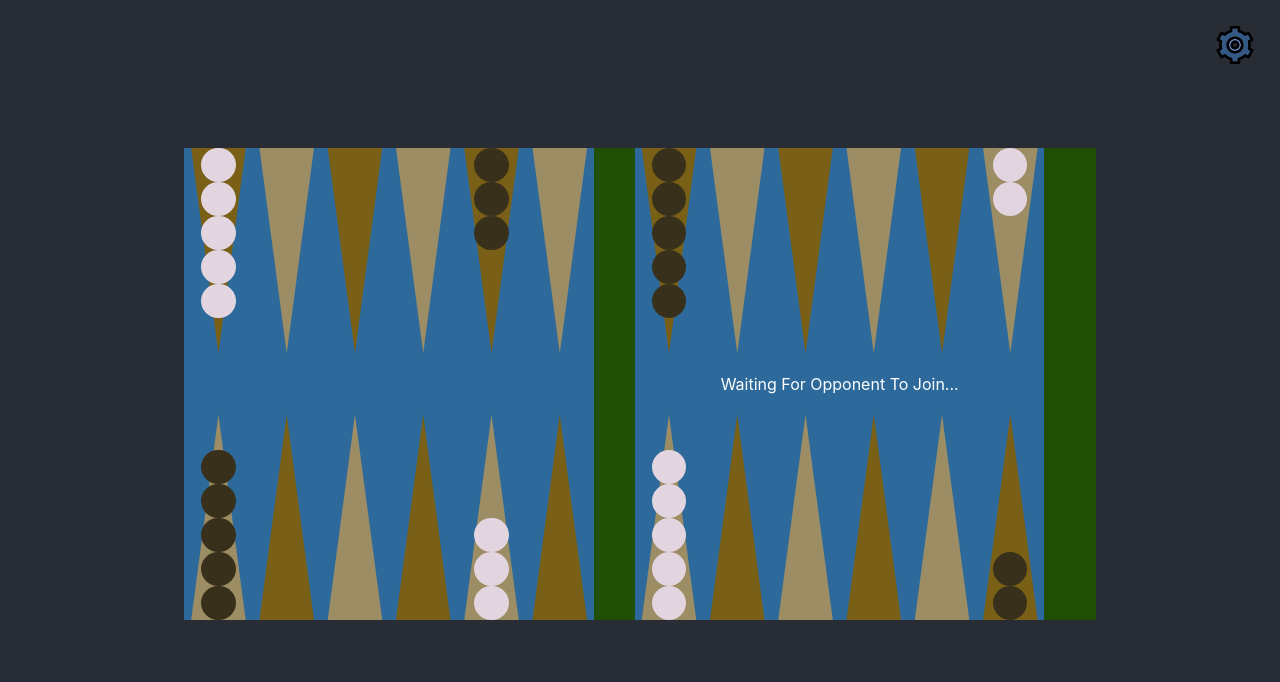
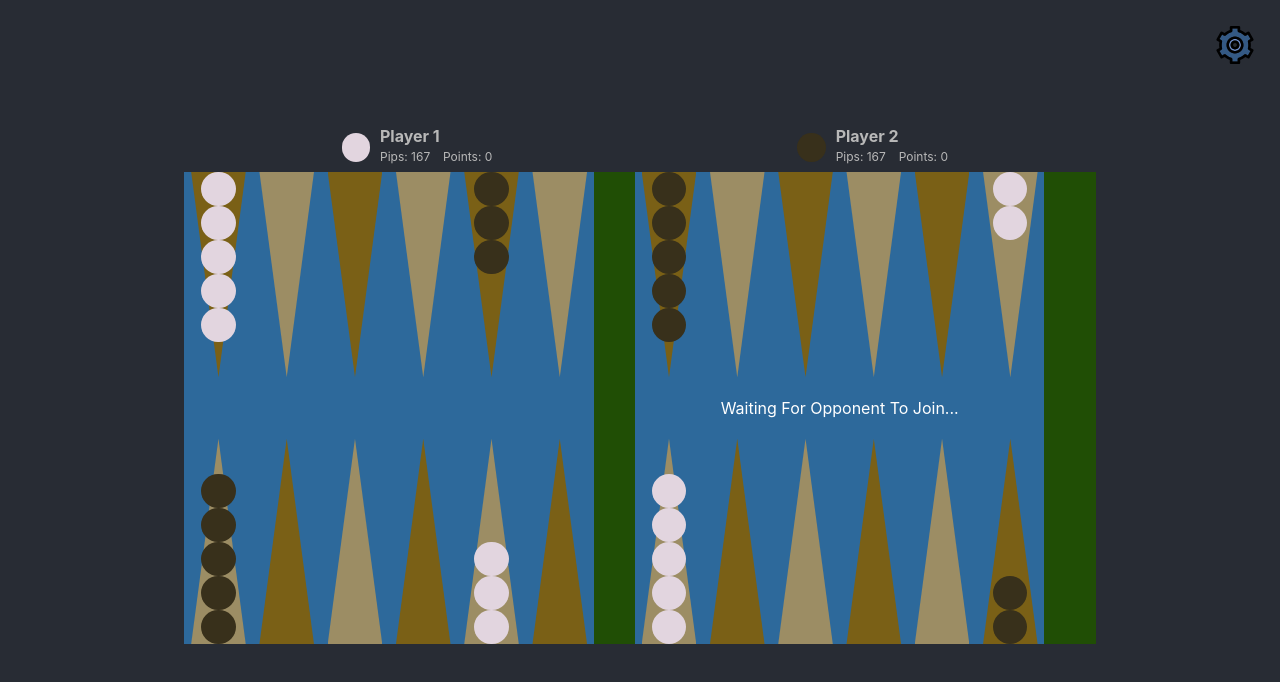
Before and after one commit to sam-swarr/backgammon, a React (Create React App) app: page /local in a window 1280 px wide. Shown: the top 682 px of the page. Built offline with nearby package versions, Linux system fonts and the light colour scheme.

Commit message:
add PlayerCard component to display pip count and score

```diff
--- a/src/App.css
+++ b/src/App.css
@@ -133,6 +133,54 @@
     height: 9vh;
     width: 50vw;
   }
+}
+
+.Player-cards-wrapper {
+  display: flex;
+  height: 6vh;
+  margin-left: 5.5%;
+  margin-right: 5.5%;
+  width: 89%;
+}
+
+.Player-card-wrapper {
+  color: #b8b8b8;
+  display: flex;
+  justify-content: center;
+  width: 50%;
+}
+
+.Player-card-checker-wrapper {
+  display: flex;
+  height: 6vh;
+  width: 6vh
+}
+
+.Player-card-checker-wrapper .Checker {
+  margin: 20% 20%;
+  height: 60%;
+  width: 60%;
+}
+
+.Player-name-and-score-wrapper {
+  display: flex;
+  flex-direction: column;
+}
+
+.Player-name-wrapper {
+  font-size: 2vh;
+  font-weight: bold;
+  height: 50%;
+}
+
+.Player-score-wrapper {
+  display: flex;
+  font-size: 1.5vh;
+  height: 50%;
+}
+
+.Player-points-wrapper {
+  margin-left: 1vw;
 }
 
 .Information-text-wrapper {
--- a/src/App.tsx
+++ b/src/App.tsx
@@ -2,18 +2,17 @@ import { FunctionComponent } from "react";
 import cx from "classnames";
 import "./App.css";
 
-import GameBoard from "./GameBoard";
 import MainMenu from "./MainMenu";
 import SettingsMenuButton from "./SettingsMenuButton";
 import SettingsMenu from "./SettingsMenu";
 import GameOverDialog from "./GameOverDialog";
-import InformationText from "./InformationText";
 import { RouterProvider, createBrowserRouter } from "react-router-dom";
 import NetworkedGameRoom, {
   loader as NetworkedGameRoomLoader,
 } from "./NetworkedGameRoom";
 import { ActionsContext, LocalGameActions } from "./ActionsContext";
 import { useAppDispatch } from "./store/hooks";
+import GameRoom from "./GameRoom";
 
 type AppProps = {};
 
@@ -28,10 +27,7 @@ const App: FunctionComponent<AppProps> = () => {
       path: "/local",
       element: (
         <ActionsContext.Provider value={new LocalGameActions(dispatch)}>
-          <div className={"Game-area-wrapper"}>
-            <GameBoard />
-            <InformationText />
-          </div>
+          <GameRoom />
         </ActionsContext.Provider>
       ),
     },
--- /dev/null
+++ b/src/GameRoom.tsx
@@ -0,0 +1,16 @@
+import { FunctionComponent } from "react";
+import PlayerCards from "./PlayerCards";
+import GameBoard from "./GameBoard";
+import InformationText from "./InformationText";
+
+const GameRoom: FunctionComponent = () => {
+  return (
+    <div className={"Game-area-wrapper"}>
+      <PlayerCards />
+      <GameBoard />
+      <InformationText />
+    </div>
+  );
+};
+
+export default GameRoom;
--- a/src/NetworkedGameRoom.tsx
+++ b/src/NetworkedGameRoom.tsx
@@ -1,9 +1,7 @@
 import { FunctionComponent, useEffect, useState } from "react";
 
 import { useLoaderData } from "react-router-dom";
-import InformationText from "./InformationText";
 import { useAppDispatch } from "./store/hooks";
-import GameBoard from "./GameBoard";
 import {
   FirestoreGameData,
   findLobby,
@@ -25,6 +23,7 @@ import { setDiceState } from "./store/diceSlice";
 import { setCurrentPlayer } from "./store/currentPlayerSlice";
 import { enqueueNetworkedMoves } from "./store/animatableMovesSlice";
 import { getClientPlayer } from "./Utils";
+import GameRoom from "./GameRoom";
 
 type LoaderData = {
   roomCode: string;
@@ -89,10 +88,7 @@ const NetworkedGameRoom: FunctionComponent = () => {
   } else {
     return (
       <ActionsContext.Provider value={gameActions}>
-        <div className={"Game-area-wrapper"}>
-          <GameBoard />
-          <InformationText />
-        </div>
+        <GameRoom />
       </ActionsContext.Provider>
     );
   }
--- /dev/null
+++ b/src/PlayerCard.tsx
@@ -0,0 +1,73 @@
+import { FunctionComponent, useContext } from "react";
+import { ActionsContext, LocalGameActions } from "./ActionsContext";
+import Checker from "./Checker";
+import { Color, Player } from "./Types";
+import { useAppSelector } from "./store/hooks";
+import { pipCount } from "./store/gameBoardSlice";
+import { isHostClient } from "./Utils";
+
+export enum PlayerCardSide {
+  Left = "LEFT",
+  Right = "RIGHT",
+}
+
+type PlayerCardProps = {
+  side: PlayerCardSide;
+};
+
+const PlayerCard: FunctionComponent<PlayerCardProps> = ({
+  side,
+}: PlayerCardProps) => {
+  const [gameBoardState, settings, players] = useAppSelector((state) => [
+    state.gameBoard,
+    state.settings,
+    state.players,
+  ]);
+  let actions = useContext(ActionsContext);
+
+  let playerName = "";
+  let pips = 167;
+  let color = Color.Black;
+  if (side === PlayerCardSide.Left) {
+    if (actions instanceof LocalGameActions) {
+      playerName = "Player 1";
+    } else {
+      playerName = isHostClient(players, actions) ? "You" : "Opponent";
+    }
+    pips = pipCount(gameBoardState, Player.One);
+    color = settings.playerOneColor;
+  } else {
+    if (actions instanceof LocalGameActions) {
+      playerName = "Player 2";
+    } else {
+      playerName = isHostClient(players, actions) ? "Opponent" : "You";
+    }
+    pips = pipCount(gameBoardState, Player.Two);
+    color = settings.playerOneColor === Color.Black ? Color.White : Color.Black;
+  }
+
+  let playerScore = 0;
+
+  return (
+    <div className={"Player-card-wrapper"}>
+      <div className={"Player-card-checker-wrapper"}>
+        <Checker
+          color={color}
+          onAnimationComplete={() => {}}
+          animation={null}
+        />
+      </div>
+      <div className={"Player-name-and-score-wrapper"}>
+        <div className={"Player-name-wrapper"}>{playerName}</div>
+        <div className={"Player-score-wrapper"}>
+          <div className={"Player-pip-count-wrapper"}>{"Pips: " + pips}</div>
+          <div className={"Player-points-wrapper"}>
+            {"Points: " + playerScore}
+          </div>
+        </div>
+      </div>
+    </div>
+  );
+};
+
+export default PlayerCard;
--- /dev/null
+++ b/src/PlayerCards.tsx
@@ -0,0 +1,13 @@
+import { FunctionComponent } from "react";
+import PlayerCard, { PlayerCardSide } from "./PlayerCard";
+
+const PlayerCards: FunctionComponent = () => {
+  return (
+    <div className={"Player-cards-wrapper"}>
+      <PlayerCard side={PlayerCardSide.Left} />
+      <PlayerCard side={PlayerCardSide.Right} />
+    </div>
+  );
+};
+
+export default PlayerCards;
--- a/src/store/gameBoardSlice.tsx
+++ b/src/store/gameBoardSlice.tsx
@@ -159,6 +159,17 @@ export function didPlayerWin(
   return GameResult.PlayerWonGammon;
 }
 
+export function pipCount(gameBoardState: GameBoardState, player: Player) {
+  let result = 0;
+  result += gameBoardState.barState[player] * 25;
+  for (let i = 0; i < 24; i++) {
+    let numCheckers = gameBoardState.pointsState[i][player];
+    let multiplier = player === Player.One ? i + 1 : 24 - i;
+    result += numCheckers * multiplier;
+  }
+  return result;
+}
+
 // Action creators are generated for each case reducer function
 export const { setGameBoardState, reset } = gameBoardSlice.actions;
 
```
Also changed, not shown: 1 other file (tests, documents, lock files or other folders).
